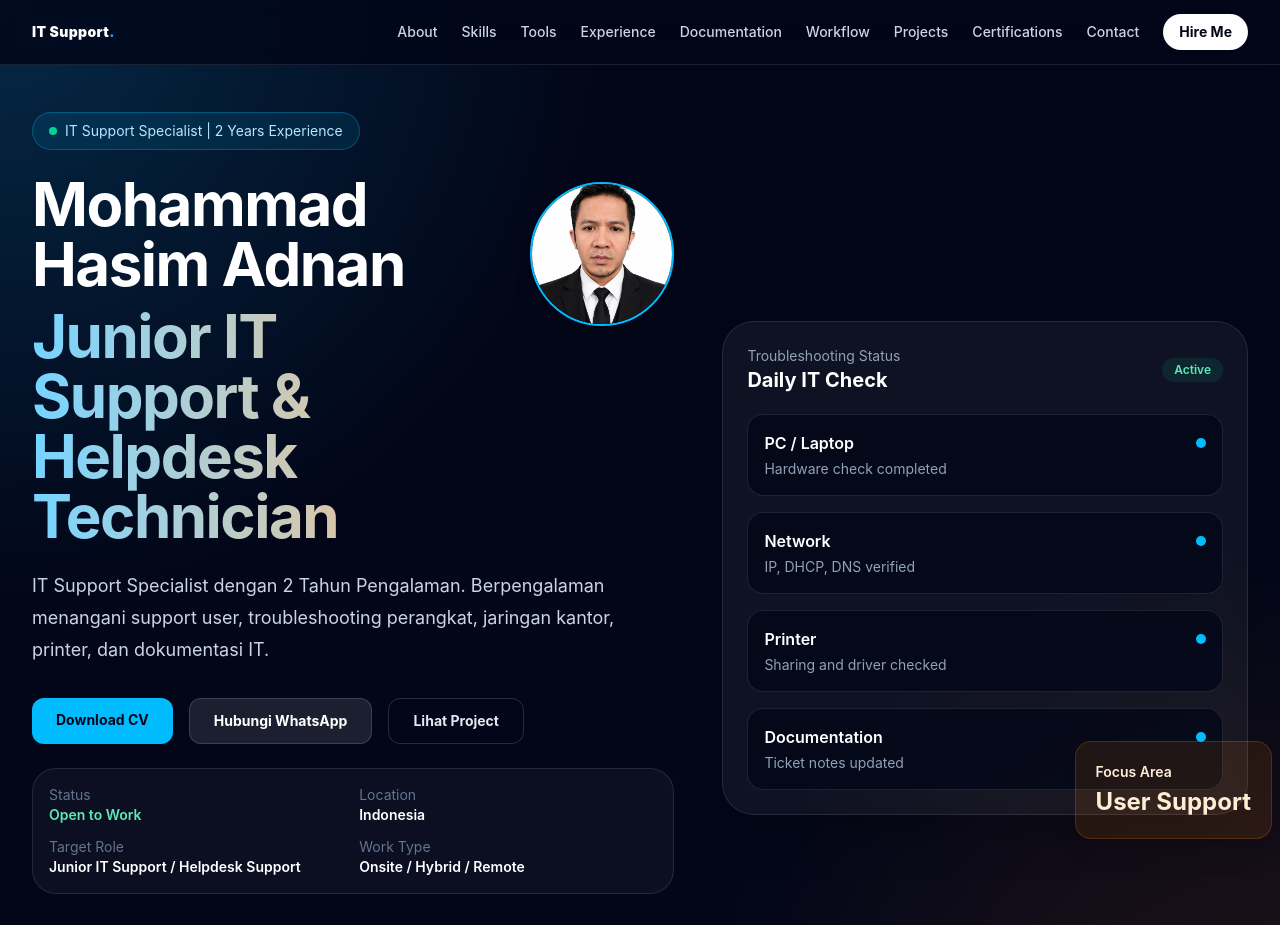
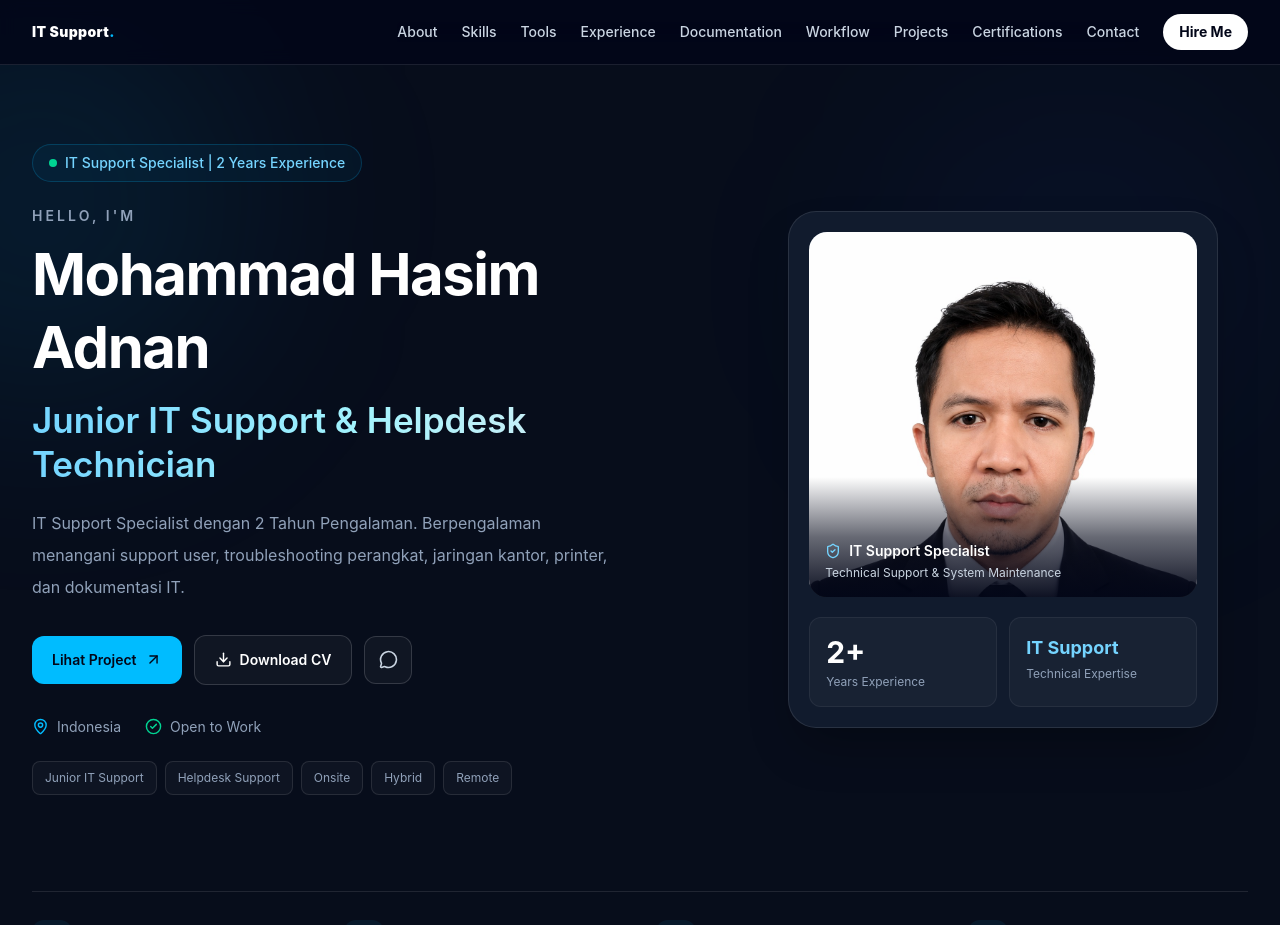
Before and after one commit to joeadnan/it-support-portfolio, a React (Vite) app: page / in a window 1280 px wide. Shown: the top 925 px of the page. Built offline with nearby package versions, Linux system fonts and the light colour scheme.

Commit message:
Update Card Fiture

```diff
--- a/package.json
+++ b/package.json
@@ -11,6 +11,7 @@
   "dependencies": {
     "@tailwindcss/vite": "latest",
     "@vitejs/plugin-react": "latest",
+    "lucide-react": "^1.53.0",
     "react": "latest",
     "react-dom": "latest",
     "tailwindcss": "latest",
--- a/src/components/Hero.tsx
+++ b/src/components/Hero.tsx
@@ -1,4 +1,199 @@
+import {
+  ArrowUpRight,
+  Download,
+  MessageCircle,
+  MapPin,
+  CheckCircle2,
+  Monitor,
+  Network,
+  Headphones,
+  Wrench,
+  ShieldCheck,
+} from "lucide-react";
+
 import { profile, availability } from "../data/portfolio";
+
+export function Hero() {
+  const expertise = [
+    { icon: Monitor, title: "Hardware Support" },
+    { icon: Network, title: "Networking" },
+    { icon: Wrench, title: "Troubleshooting" },
+    { icon: Headphones, title: "Helpdesk" },
+  ];
+
+  const workTypes = availability.workTypes || [];
+  const targetRoles = availability.targetRoles || [];
+
+  return (
+    <section
+      id="home"
+      className="relative isolate overflow-hidden border-b border-white/10 bg-[#070D1B] text-white"
+    >
+      {/* Background glow */}
+      <div className="pointer-events-none absolute -left-40 top-0 h-[400px] w-[400px] rounded-full bg-sky-500/10 blur-[110px]" />
+      <div className="pointer-events-none absolute right-0 top-20 h-[400px] w-[400px] rounded-full bg-blue-600/5 blur-[110px]" />
+
+      <div className="relative mx-auto max-w-7xl px-5 pb-14 pt-24 sm:px-6 lg:px-8 lg:pb-20 lg:pt-36">
+        <div className="grid items-center gap-9 lg:grid-cols-[1.15fr_0.85fr] lg:gap-16">
+          {/* PROFILE CARD
+              Mobile: tampil pertama
+              Desktop: kolom kanan */}
+          <div className="order-1 mx-auto w-full max-w-[320px] sm:max-w-[380px] lg:order-2 lg:max-w-[430px]">
+            <div className="relative overflow-hidden rounded-[24px] border border-white/10 bg-[#111B2D] p-3 shadow-2xl shadow-black/30 sm:p-4 lg:rounded-[28px] lg:p-5">
+              <div className="relative overflow-hidden rounded-[18px] bg-gradient-to-b from-[#203652] to-[#101827]">
+                <img
+                  src={profile.imageUrl}
+                  alt={profile.name}
+                  className="h-[220px] w-full object-cover object-top sm:h-[280px] lg:h-[365px]"
+                />
+
+                <div className="absolute inset-x-0 bottom-0 bg-gradient-to-t from-slate-950/95 via-slate-950/60 to-transparent px-4 pb-4 pt-16">
+                  <div className="flex items-center gap-2">
+                    <ShieldCheck size={16} className="text-sky-300" />
+
+                    <p className="text-sm font-semibold text-white">
+                      IT Support Specialist
+                    </p>
+                  </div>
+
+                  <p className="mt-1 text-xs text-slate-300">
+                    Technical Support & System Maintenance
+                  </p>
+                </div>
+              </div>
+
+              <div className="mt-3 grid grid-cols-2 gap-3 lg:mt-5">
+                <div className="rounded-xl border border-white/[0.06] bg-white/[0.03] p-3 lg:p-4">
+                  <p className="text-2xl font-bold text-white lg:text-3xl">
+                    2+
+                  </p>
+                  <p className="mt-1 text-xs text-slate-400">
+                    Years Experience
+                  </p>
+                </div>
+
+                <div className="rounded-xl border border-white/[0.06] bg-white/[0.03] p-3 lg:p-4">
+                  <p className="text-base font-bold text-sky-300 lg:text-lg">
+                    IT Support
+                  </p>
+                  <p className="mt-1 text-xs text-slate-400">
+                    Technical Expertise
+                  </p>
+                </div>
+              </div>
+            </div>
+          </div>
+
+          {/* PROFILE INFORMATION
+              Mobile: tampil setelah foto
+              Desktop: kolom kiri */}
+          <div className="order-2 min-w-0 text-center lg:order-1 lg:text-left">
+            <div className="mb-6 inline-flex max-w-full items-center gap-2 rounded-full border border-sky-400/20 bg-sky-400/5 px-4 py-2 text-xs font-medium text-sky-300 sm:text-sm">
+              <span className="h-2 w-2 shrink-0 rounded-full bg-emerald-400" />
+              <span>{profile.status}</span>
+            </div>
+
+            <p className="mb-3 text-xs font-semibold uppercase tracking-[0.22em] text-slate-400 sm:text-sm">
+              Hello, I'm
+            </p>
+
+            <h1 className="text-3xl font-bold leading-tight tracking-tight text-white sm:text-5xl lg:text-[58px]">
+              {profile.name}
+            </h1>
+
+            <h2 className="mt-4 bg-gradient-to-r from-sky-300 via-cyan-200 to-slate-200 bg-clip-text text-2xl font-semibold leading-tight text-transparent sm:text-3xl lg:text-[35px]">
+              {profile.role}
+            </h2>
+
+            <p className="mx-auto mt-5 max-w-xl text-sm leading-7 text-slate-400 sm:text-base sm:leading-8 lg:mx-0">
+              {profile.summary}
+            </p>
+
+            {/* CTA */}
+            <div className="mt-8 flex flex-wrap items-center justify-center gap-3 lg:justify-start">
+              <a
+                href="#projects"
+                className="group inline-flex items-center justify-center gap-2 rounded-xl bg-sky-400 px-5 py-3.5 text-sm font-semibold text-slate-950 transition hover:bg-sky-300"
+              >
+                Lihat Project
+                <ArrowUpRight size={17} />
+              </a>
+
+              <a
+                href={profile.cv}
+                download
+                className="inline-flex items-center justify-center gap-2 rounded-xl border border-white/15 bg-white/[0.04] px-5 py-3.5 text-sm font-semibold transition hover:bg-white/10"
+              >
+                <Download size={17} />
+                Download CV
+              </a>
+
+              <a
+                href={profile.whatsapp}
+                target="_blank"
+                rel="noopener noreferrer"
+                aria-label="Hubungi WhatsApp"
+                className="inline-flex h-[48px] w-[48px] items-center justify-center rounded-xl border border-white/15 bg-white/[0.04] text-slate-300 transition hover:text-emerald-300"
+              >
+                <MessageCircle size={19} />
+              </a>
+            </div>
+
+            {/* Availability */}
+            <div className="mt-8 flex flex-wrap items-center justify-center gap-x-6 gap-y-3 text-sm text-slate-400 lg:justify-start">
+              <span className="inline-flex items-center gap-2">
+                <MapPin size={17} className="text-sky-400" />
+                {availability.location}
+              </span>
+
+              <span className="inline-flex items-center gap-2">
+                <CheckCircle2 size={17} className="text-emerald-400" />
+                {availability.status}
+              </span>
+            </div>
+
+            {/* Preferences */}
+            <div className="mt-6 flex flex-wrap justify-center gap-2 lg:justify-start">
+              {targetRoles.slice(0, 2).map((role) => (
+                <span
+                  key={role}
+                  className="rounded-lg border border-white/10 bg-white/[0.03] px-3 py-2 text-xs text-slate-400"
+                >
+                  {role}
+                </span>
+              ))}
+
+              {workTypes.map((type) => (
+                <span
+                  key={type}
+                  className="rounded-lg border border-white/10 bg-white/[0.03] px-3 py-2 text-xs text-slate-400"
+                >
+                  {type}
+                </span>
+              ))}
+            </div>
+          </div>
+        </div>
+
+        {/* Expertise */}
+        <div className="mt-16 border-t border-white/10 pt-7 lg:mt-24">
+          <div className="grid grid-cols-2 gap-4 sm:grid-cols-4 lg:gap-8">
+            {expertise.map(({ icon: Icon, title }) => (
+              <div key={title} className="flex items-center gap-3">
+                <div className="flex h-10 w-10 shrink-0 items-center justify-center rounded-xl bg-sky-400/[0.07] text-sky-300">
+                  <Icon size={19} />
+                </div>
+                <p className="text-xs font-medium text-slate-300 sm:text-sm">
+                  {title}
+                </p>
+              </div>
+            ))}
+          </div>
+        </div>
+      </div>
+    </section>
+  );
+}
 
 // export function Hero() {
 //   return (
@@ -8,19 +203,36 @@ import { profile, availability } from "../data/portfolio";
 //     >
 //       <div className="absolute inset-0 bg-[radial-gradient(circle_at_top_left,rgba(14,165,233,0.22),transparent_35%),radial-gradient(circle_at_bottom_right,rgba(249,115,22,0.14),transparent_35%)]" />
 
-//       <div className="relative mx-auto grid min-h-screen max-w-7xl items-center gap-12 px-6 py-28 lg:grid-cols-[1.1fr_1fr_0.9fr] lg:px-8">
+//       {/* KEMBALI KE LAYOUT 2 KOLOM */}
+//       <div className="relative mx-auto grid min-h-screen max-w-7xl items-center gap-12 px-6 py-28 lg:grid-cols-[1.1fr_0.9fr] lg:px-8">
+//         {/* KOLOM 1: Informasi Profil */}
 //         <div>
 //           <div className="mb-6 inline-flex items-center gap-2 rounded-full border border-sky-400/30 bg-sky-400/10 px-4 py-2 text-sm text-sky-200">
 //             <span className="h-2 w-2 rounded-full bg-emerald-400" />
 //             {profile.status}
 //           </div>
 
-//           <h1 className="max-w-4xl text-4xl font-bold tracking-tight text-white md:text-6xl">
-//             {profile.name}
-//             <span className="mt-3 block bg-gradient-to-r from-sky-300 to-orange-300 bg-clip-text text-transparent">
-//               {profile.role}
-//             </span>
-//           </h1>
+//           {/* PEMBUNGKUS FLEX: Membuat Foto Menempel Tepat di Samping Nama (Bagian Paling Atas) */}
+//           <div className="flex items-start justify-between gap-4 sm:justify-start sm:gap-6">
+//             {/* Nama dan Role */}
+//             <h1 className="max-w-4xl text-4xl font-bold tracking-tight text-white md:text-6xl">
+//               {profile.name}
+//               <span className="mt-3 block bg-gradient-to-r from-sky-300 to-orange-300 bg-clip-text text-transparent">
+//                 {profile.role}
+//               </span>
+//             </h1>
+
+//             {/* Foto Profil Responsive (Menempel di Kanan Nama, Rata Atas) */}
+//             {/* Ukuran diperbesar: HP (80px) -> Tablet (96px) -> Laptop/PC (112px) */}
+//             <div className="relative h-24 w-24 shrink-0 sm:h-32 sm:w-32 md:h-36 md:w-36 mt-1 md:mt-2">
+//               <span className="absolute inset-0 animate-ping rounded-full bg-sky-400/10 opacity-75" />
+//               <img
+//                 src={profile.imageUrl || "https://unsplash.com"}
+//                 alt={profile.name}
+//                 className="relative h-full w-full rounded-full border-2 border-sky-400 object-cover shadow-xl"
+//               />
+//             </div>
+//           </div>
 
 //           <p className="mt-6 max-w-2xl text-lg leading-8 text-slate-300">
 //             {profile.summary}
@@ -102,15 +314,7 @@ import { profile, availability } from "../data/portfolio";
 //           </div>
 //         </div>
 
-//         {/* Foto Profile */}
-//         <div className="mb-6 flex items-center gap-4">
-//           <img
-//             src={profile.imageUrl}
-//             alt={profile.name}
-//             className="h-16 w-16 rounded-full border-2 border-sky-400/30 object-cover sm:h-20 sm:w-20 md:h-24 md:w-24 lg:h-28 lg:w-28 shadow-xl transition-all duration-300"
-//           />
-//         </div>
-
+//         {/* KOLOM 2: Dashboard Status */}
 //         <div className="relative">
 //           <div className="rounded-[2rem] border border-white/10 bg-white/[0.05] p-6 shadow-2xl backdrop-blur">
 //             <div className="mb-5 flex items-center justify-between">
@@ -153,166 +357,3 @@ import { profile, availability } from "../data/portfolio";
 //     </section>
 //   );
 // }
-
-export function Hero() {
-  return (
-    <section
-      id="home"
-      className="relative overflow-hidden border-b border-white/10 bg-slate-950"
-    >
-      <div className="absolute inset-0 bg-[radial-gradient(circle_at_top_left,rgba(14,165,233,0.22),transparent_35%),radial-gradient(circle_at_bottom_right,rgba(249,115,22,0.14),transparent_35%)]" />
-
-      {/* KEMBALI KE LAYOUT 2 KOLOM */}
-      <div className="relative mx-auto grid min-h-screen max-w-7xl items-center gap-12 px-6 py-28 lg:grid-cols-[1.1fr_0.9fr] lg:px-8">
-        {/* KOLOM 1: Informasi Profil */}
-        <div>
-          <div className="mb-6 inline-flex items-center gap-2 rounded-full border border-sky-400/30 bg-sky-400/10 px-4 py-2 text-sm text-sky-200">
-            <span className="h-2 w-2 rounded-full bg-emerald-400" />
-            {profile.status}
-          </div>
-
-          {/* PEMBUNGKUS FLEX: Membuat Foto Menempel Tepat di Samping Nama (Bagian Paling Atas) */}
-          <div className="flex items-start justify-between gap-4 sm:justify-start sm:gap-6">
-            {/* Nama dan Role */}
-            <h1 className="max-w-4xl text-4xl font-bold tracking-tight text-white md:text-6xl">
-              {profile.name}
-              <span className="mt-3 block bg-gradient-to-r from-sky-300 to-orange-300 bg-clip-text text-transparent">
-                {profile.role}
-              </span>
-            </h1>
-
-            {/* Foto Profil Responsive (Menempel di Kanan Nama, Rata Atas) */}
-            {/* Ukuran diperbesar: HP (80px) -> Tablet (96px) -> Laptop/PC (112px) */}
-            <div className="relative h-24 w-24 shrink-0 sm:h-32 sm:w-32 md:h-36 md:w-36 mt-1 md:mt-2">
-              <span className="absolute inset-0 animate-ping rounded-full bg-sky-400/10 opacity-75" />
-              <img
-                src={profile.imageUrl || "https://unsplash.com"}
-                alt={profile.name}
-                className="relative h-full w-full rounded-full border-2 border-sky-400 object-cover shadow-xl"
-              />
-            </div>
-          </div>
-
-          <p className="mt-6 max-w-2xl text-lg leading-8 text-slate-300">
-            {profile.summary}
-          </p>
-
-          <div className="mt-8 flex flex-wrap gap-4">
-            <a
-              href={profile.cv}
-              target="_blank"
-              rel="noreferrer"
-              download
-              className="rounded-xl bg-sky-400 px-6 py-3 text-sm font-bold text-slate-950 transition hover:bg-sky-300"
-            >
-              Download CV
-            </a>
-
-            <a
-              href={profile.whatsapp}
-              target="_blank"
-              rel="noreferrer"
-              className="rounded-xl border border-white/15 bg-white/10 px-6 py-3 text-sm font-bold text-white transition hover:bg-white/15"
-            >
-              Hubungi WhatsApp
-            </a>
-
-            <a
-              href="#projects"
-              className="rounded-xl border border-white/15 px-6 py-3 text-sm font-bold text-slate-200 transition hover:bg-white/10"
-            >
-              Lihat Project
-            </a>
-          </div>
-
-          <div className="mt-6 grid gap-3 rounded-3xl border border-white/10 bg-white/[0.04] p-4 text-sm text-slate-300 sm:grid-cols-2">
-            <div>
-              <p className="text-slate-500">Status</p>
-              <p className="font-semibold text-emerald-300">
-                {availability.status}
-              </p>
-            </div>
-
-            <div>
-              <p className="text-slate-500">Location</p>
-              <p className="font-semibold text-white">
-                {availability.location}
-              </p>
-            </div>
-
-            <div>
-              <p className="text-slate-500">Target Role</p>
-              <p className="font-semibold text-white">
-                {availability.targetRoles.slice(0, 2).join(" / ")}
-              </p>
-            </div>
-
-            <div>
-              <p className="text-slate-500">Work Type</p>
-              <p className="font-semibold text-white">
-                {availability.workTypes.join(" / ")}
-              </p>
-            </div>
-          </div>
-
-          <div className="mt-10 grid max-w-2xl gap-4 sm:grid-cols-3">
-            <div className="rounded-2xl border border-white/10 bg-white/[0.04] p-4">
-              <p className="text-2xl font-bold text-white">IT</p>
-              <p className="mt-1 text-sm text-slate-400">Support Focus</p>
-            </div>
-
-            <div className="rounded-2xl border border-white/10 bg-white/[0.04] p-4">
-              <p className="text-2xl font-bold text-white">LAN</p>
-              <p className="mt-1 text-sm text-slate-400">Basic Network</p>
-            </div>
-
-            <div className="rounded-2xl border border-white/10 bg-white/[0.04] p-4">
-              <p className="text-2xl font-bold text-white">Helpdesk</p>
-              <p className="mt-1 text-sm text-slate-400">Ticket Workflow</p>
-            </div>
-          </div>
-        </div>
-
-        {/* KOLOM 2: Dashboard Status */}
-        <div className="relative">
-          <div className="rounded-[2rem] border border-white/10 bg-white/[0.05] p-6 shadow-2xl backdrop-blur">
-            <div className="mb-5 flex items-center justify-between">
-              <div>
-                <p className="text-sm text-slate-400">Troubleshooting Status</p>
-                <h3 className="text-xl font-bold text-white">Daily IT Check</h3>
-              </div>
-              <span className="rounded-full bg-emerald-400/10 px-3 py-1 text-xs font-semibold text-emerald-300">
-                Active
-              </span>
-            </div>
-
-            <div className="space-y-4">
-              {[
-                ["PC / Laptop", "Hardware check completed"],
-                ["Network", "IP, DHCP, DNS verified"],
-                ["Printer", "Sharing and driver checked"],
-                ["Documentation", "Ticket notes updated"],
-              ].map(([title, desc]) => (
-                <div
-                  key={title}
-                  className="rounded-2xl border border-white/10 bg-slate-950/70 p-4"
-                >
-                  <div className="flex items-center justify-between">
-                    <p className="font-semibold text-white">{title}</p>
-                    <span className="h-2.5 w-2.5 rounded-full bg-sky-400" />
-                  </div>
-                  <p className="mt-1 text-sm text-slate-400">{desc}</p>
-                </div>
-              ))}
-            </div>
-          </div>
-
-          <div className="absolute -bottom-6 -right-6 hidden rounded-2xl border border-orange-400/20 bg-orange-400/10 p-5 text-orange-100 shadow-xl lg:block">
-            <p className="text-sm font-semibold">Focus Area</p>
-            <p className="mt-1 text-2xl font-bold">User Support</p>
-          </div>
-        </div>
-      </div>
-    </section>
-  );
-}
```
Also changed, not shown: 1 other file (tests, documents, lock files or other folders).
